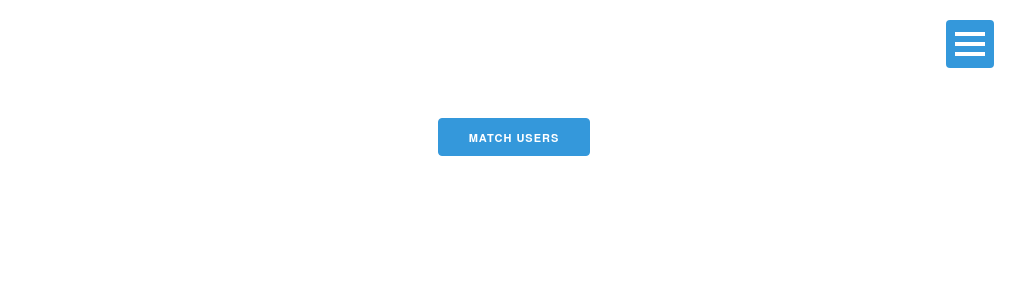
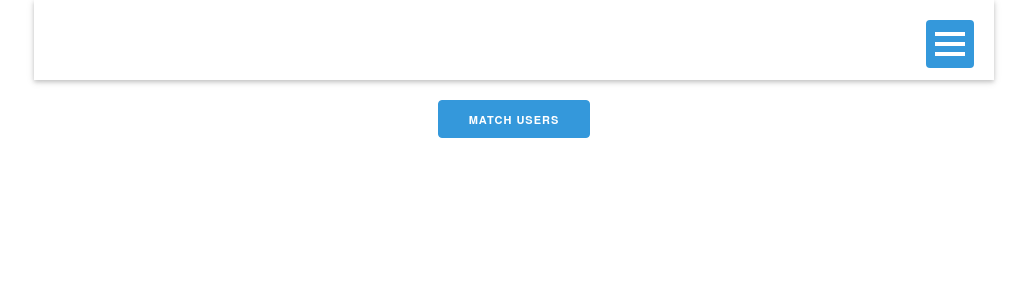
Before and after one commit to drooke32/SecretSanta, a PHP site: page /match.php in a window 1280 px wide. Shown: the top 300 px of the page, without its empty margins (126-1153 px from the left). Run offline with PHP 8.4, Linux system fonts and the light colour scheme; some libraries are stand-ins or nearby versions.

Commit message:
Nav styled and working
changed nav to have a different container that goes full width. Adjusted
contents to work in conjuction with this change.

```diff
--- a/css/menu.css
+++ b/css/menu.css
@@ -2,6 +2,23 @@
     padding-top: 20px;
     padding-bottom: 20px;
     margin-bottom: 10px;
+}
+
+.username{
+    float: right;
+    margin-right: 20px;
+}
+
+.nav-container {
+    position: relative;
+    height: 80px;
+    width: 100%;
+    max-width: 960px;
+    margin: 0 auto;
+    padding: 0 20px;
+    z-index: 100;
+    box-sizing: border-box;
+    box-shadow: 0 2px 4px 0 rgba(0, 0, 0, 0.16), 0 2px 8px 0 rgba(0, 0, 0, 0.12);
 }
 
 .c-hamburger {
@@ -104,13 +121,16 @@
     position: relative;
 }
 .drop ul {
+    background: #fff;
     position: absolute;
-    right: 22px;
+    right: 21px;
+    top: 80px;
     transition: all 0.3s ease;
     transform: scale(0);
-    transform-origin: 100% 0;
-    box-shadow: 0 2px 4px 0 rgba(0, 0, 0, 0.16), 0 2px 8px 0 rgba(0, 0, 0, 0.12);
+    transform-origin: 100% -7%;
+    box-shadow: 0 4px 4px 0 rgba(0, 0, 0, 0.16), 0 4px 8px 0 rgba(0, 0, 0, 0.12);
 }
+
 .drop li {
     display: block;
     width: 100%;
--- a/helpers/HTMLHelper.php
+++ b/helpers/HTMLHelper.php
@@ -43,12 +43,14 @@ class HTMLHelper {
 
     function Banner($bannerText, $user = "", $showLogout = true){
         $RH = new RedirectHelper();
-        $this->Element("div", "row");
-            if($showLogout){
+
+        if($showLogout){
+        $this->Element('div','nav-container');
+            $this->Element("div", "row");
                 $this->Element('div', 'twelve columns');
-                    $this->Element('div', 'menu-container u-pull-right');
-                        $this->Element('div','drop');
-                            //$this->Element('span', 'username');echo ucfirst($user); $this->Close('span');
+                    $this->Element('div', 'menu-container');
+                        $this->Element('div','drop u-pull-right');
+
                             $this->Element('button', 'c-hamburger c-hamburger--htra ');
                                 $this->Element('span');echo "toggle menu"; $this->Close('span');
                             $this->Close('button');
@@ -72,13 +74,18 @@ class HTMLHelper {
                                 $this->Close('li');
                             $this->Close('ul');
                         $this->Close('div');
+                        $this->Element('h3', 'username');echo ucfirst($user); $this->Close('h3');
                     $this->Close('div');
                 $this->Close('div');
-            }
-            $this->Element('div', 'twelve columns');
-                $this->Element('h2'); echo $bannerText; $this->Close('h2');
             $this->Close('div');
         $this->Close('div');
+        }
+        $this->Element('div', 'container');
+            $this->Element('div', 'row');
+                $this->Element('div', 'twelve columns');
+                    $this->Element('h2'); echo $bannerText; $this->Close('h2');
+                $this->Close('div');
+            $this->Close('div');
     }
 
     function Open($tag){
@@ -90,7 +97,7 @@ class HTMLHelper {
 
     function OpenBody(){
         $this->Open('body');
-        $this->Element('div', 'container');
+
     }
 
     function CloseBody(){
```
